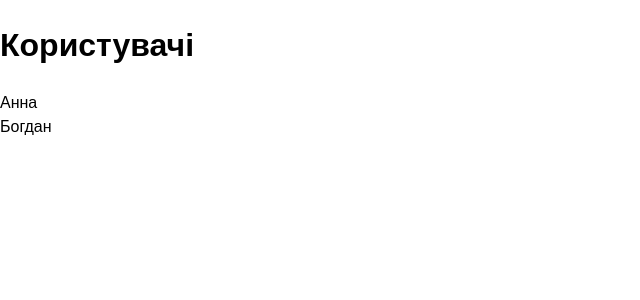
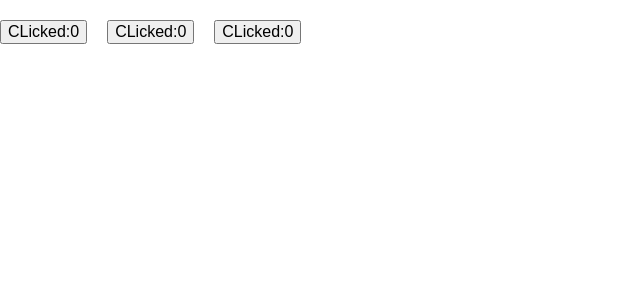
Before and after one commit to Yurii131178/react, a React (Vite) app: page / in a window 1280 px wide. Shown: the top 300 px of the page, without its empty margins (0-640 px from the left). Built offline with nearby package versions, Linux system fonts and the light colour scheme.

Commit message:
Local State

```diff
--- a/src/components/App.tsx
+++ b/src/components/App.tsx
@@ -373,40 +373,84 @@
 
 //приклад:
 
+// import { useState } from "react";
+
+// interface User {
+//   id: number;
+//   name: string;
+// }
+
+// const App = () => {
+//   const [items] = useState<User[]>([
+//     { id: 1, name: 'Анна' },
+//     { id: 2, name: 'Богдан' },
+//   ]);
+
+//   const [user, setUser] = useState<User | null>(null);
+
+//   return (
+//     <div style={{ marginTop: '20px', padding: '10px' }}>
+//       <h1>Користувачі</h1>
+//       {items.map((item) => (
+//         <div key={item.id} onClick={() => setUser(item)} style={{ cursor: 'pointer' }}>
+//           {item.name}
+//         </div>
+//       ))}
+
+//       {user && (
+//         <div style={{ color: 'blue'}}>
+//           <h2>Обрано:</h2>
+//           <p>{user.name} (ID: {user.id})</p>
+//         </div>
+//       )}
+//     </div>
+//   );
+// };
+
+// export default App;
+
+//...........................................................//
+
+//-----------Локальність стану-----------------------//
+
+//Стан у React завжди локальний для кожної копії компонента. Якщо ми рендеримо один і той самий компонент кілька разів – кожен екземпляр зберігає свій окремий стан.
+
+// Створимо компонент ClickCounter, який підраховує кліки: (див компонент ClickCounter):
+
+//src/components/ClickCounter.tsx
+/**
 import { useState } from "react";
 
-interface User {
-  id: number;
-  name: string;
+export default function ClickCounter() {
+
+const [clicks, setClicks] = useState(0);
+
+const handleClick = () => {
+  setClicks(clicks + 1);
+};
+
+return <button onClick={handleClick}>Clicked: {clicks}</button>;
+}
+ */
+
+//Тепер в App відрендеримо три кнопки, але вони не залежать одна від одної:
+
+import ClickCounter from "./ClickCounter";
+
+export default function App() {
+  return (
+    <>
+      <div style={{marginTop: '20px', display: 'flex', gap: '20px'}}>
+        <ClickCounter />
+        <ClickCounter />
+        <ClickCounter/>
+      </div>
+    </>
+  )
 }
 
-const App = () => {
-  const [items] = useState<User[]>([
-    { id: 1, name: 'Анна' },
-    { id: 2, name: 'Богдан' },
-  ]);
+//Кожна кнопка має свій власний стан. Клік по одній не змінює значення в іншій.
 
-  const [user, setUser] = useState<User | null>(null);
-
-  return (
-    <div>
-      <h1>Користувачі</h1>
-      {items.map((item) => (
-        <div key={item.id} onClick={() => setUser(item)} style={{ cursor: 'pointer' }}>
-          {item.name}
-        </div>
-      ))}
-
-      {user && (
-        <div style={{ marginTop: '20px' }}>
-          <h2>Обрано:</h2>
-          <p>{user.name} (ID: {user.id})</p>
-        </div>
-      )}
-    </div>
-  );
-};
-
-export default App;
-
-//...........................................................//
+// Стан не зберігається глобально – він живе лише в компоненті, де створений.
+// У кожної копії – свій стан.
+// Компонент App не має доступу до внутрішнього стану ClickCounter.
--- /dev/null
+++ b/src/components/ClickCounter.tsx
@@ -0,0 +1,22 @@
+import { useState } from "react";
+
+export default function ClickCounter() {
+  const [clicks, setClicks] = useState(0);
+
+  const handleClick = () => {
+    setClicks(clicks + 1);
+  };
+
+  return (
+    <button onClick={handleClick}>
+      CLicked:
+      {clicks}
+    </button>
+  );
+}
+
+//Кожна кнопка має свій власний стан. Клік по одній не змінює значення в іншій.
+
+// Стан не зберігається глобально – він живе лише в компоненті, де створений.
+// У кожної копії – свій стан.
+// Компонент App не має доступу до внутрішнього стану ClickCounter.
```
